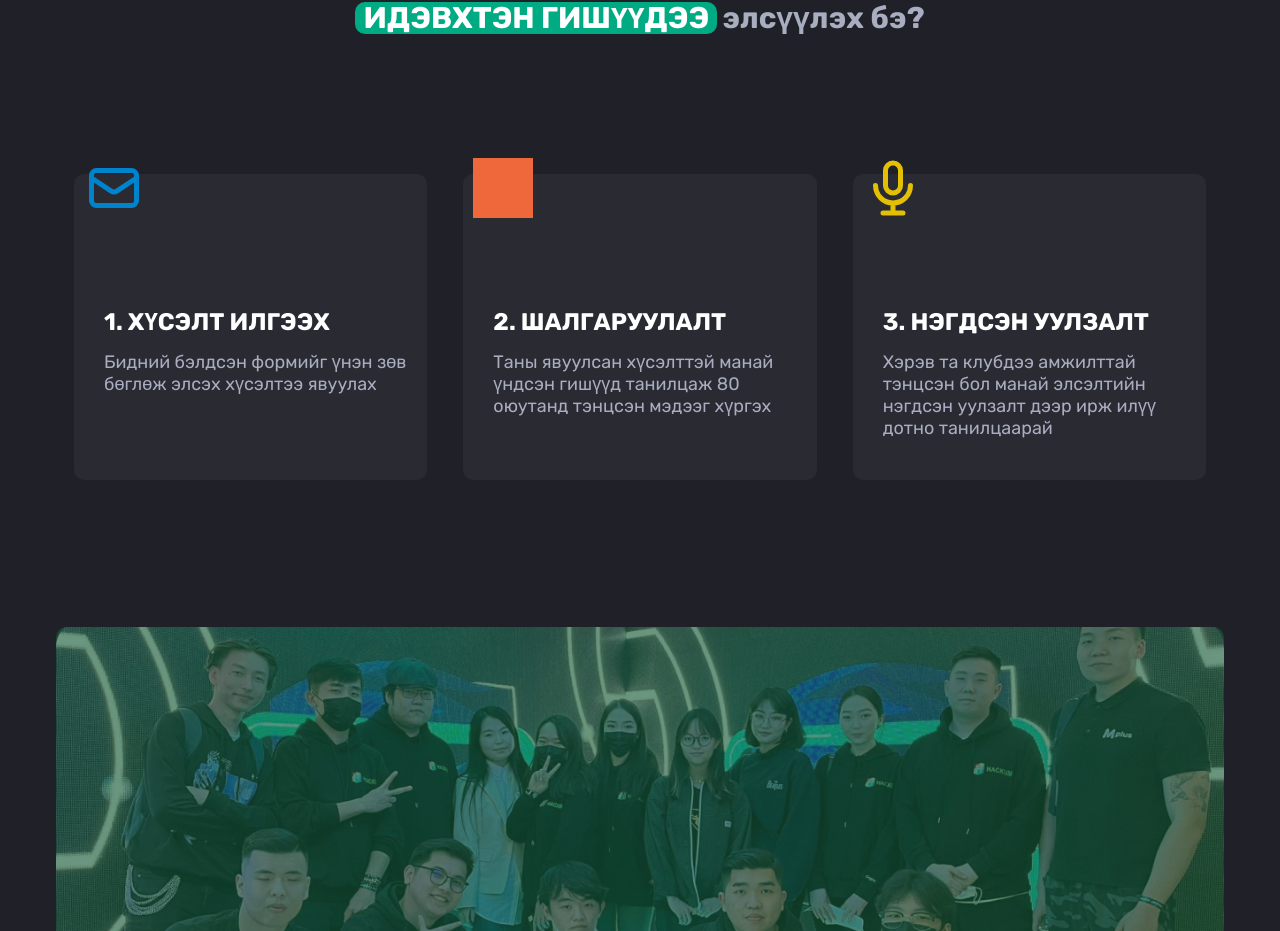
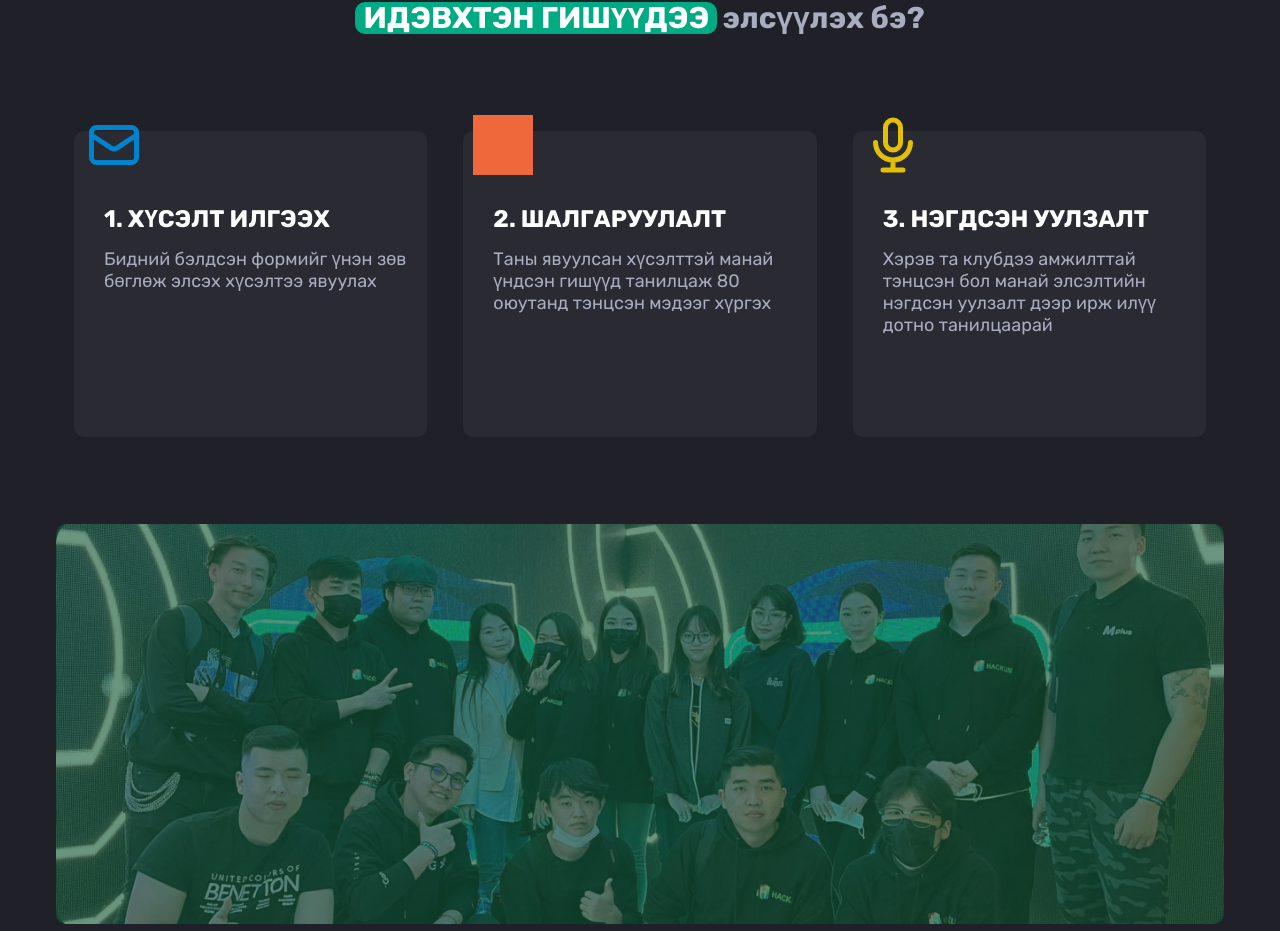
Before and after one commit to hackumclub/join.hackum.club, a Next.js app: page / in a window 1280 px wide. Shown: the part 2856-3787 px from the top of the page. Built offline with nearby package versions, Linux system fonts and the light colour scheme; grey boxes are pictures that could not be loaded.

Commit message:
fixed: mobile view

```diff
--- a/components/Hint/index.js
+++ b/components/Hint/index.js
@@ -6,7 +6,6 @@ function Hint({ children, title, icon, color }) {
     heigth: 268px;
     margin: 10px;
     @media (min-width: 758px) {
-      margin: 70px 10px;
       height: 313px;
     }
   `;
@@ -50,7 +49,7 @@ function Hint({ children, title, icon, color }) {
     margin: 40px 0 0 10px;
     @media (min-width: 758px) {
       font-size: 24px;
-      margin: 60px 0 0 20px;
+      margin: 0px 0 0 20px;
     }
   `;
   const Text = styled.p`
--- a/components/Vision/index.js
+++ b/components/Vision/index.js
@@ -1,12 +1,11 @@
 import styled from "@emotion/styled";
-import { css } from "@emotion/react";
 import { useState } from "react";
 function Vision() {
   const Con = styled.div`
     display: grid;
     grid-template-columns: auto auto;
     background-color: #292a32;
-    height: 300px;
+    height: 350px;
     border-radius: 10px;
     grid-gap: 10px;
     padding: 20px;
@@ -94,7 +93,7 @@ function Vision() {
           }}
         >
           {goalSelected && (
-            <span style={{ color: "white"}}>ЭРХЭМ ЗОРИЛГО</span>
+            <span style={{ color: "white" }}>ЭРХЭМ ЗОРИЛГО</span>
           )}
           {visionSelected && <span>ЭРХЭМ ЗОРИЛГО</span>}
 
--- a/pages/index.js
+++ b/pages/index.js
@@ -87,18 +87,18 @@ export default function Home() {
         </Text>
         <Grid>
           <Row>
-            <Col md={4}>
+            <Col lg={4}>
               <Hint color="blue" title="1. Хүсэлт илгээх" icon="/icon7.svg">
                 Бидний бэлдсэн формийг үнэн зөв бөглөж элсэх хүсэлтээ явуулах
               </Hint>
             </Col>
-            <Col md={4}>
+            <Col lg={4}>
               <Hint color="red" title="2. Шалгаруулалт" icon="/icon8.svg">
                 Таны явуулсан хүсэлттэй манай үндсэн гишүүд танилцаж 80 оюутанд
                 тэнцсэн мэдээг хүргэх{" "}
               </Hint>
             </Col>
-            <Col md={4}>
+            <Col lg={4}>
               <Hint color="yellow" title="3. Нэгдсэн уулзалт" icon="/Icon6.svg">
                 Хэрэв та клубдээ амжилттай тэнцсэн бол манай элсэлтийн нэгдсэн
                 уулзалт дээр ирж илүү дотно танилцаарай{" "}
```
